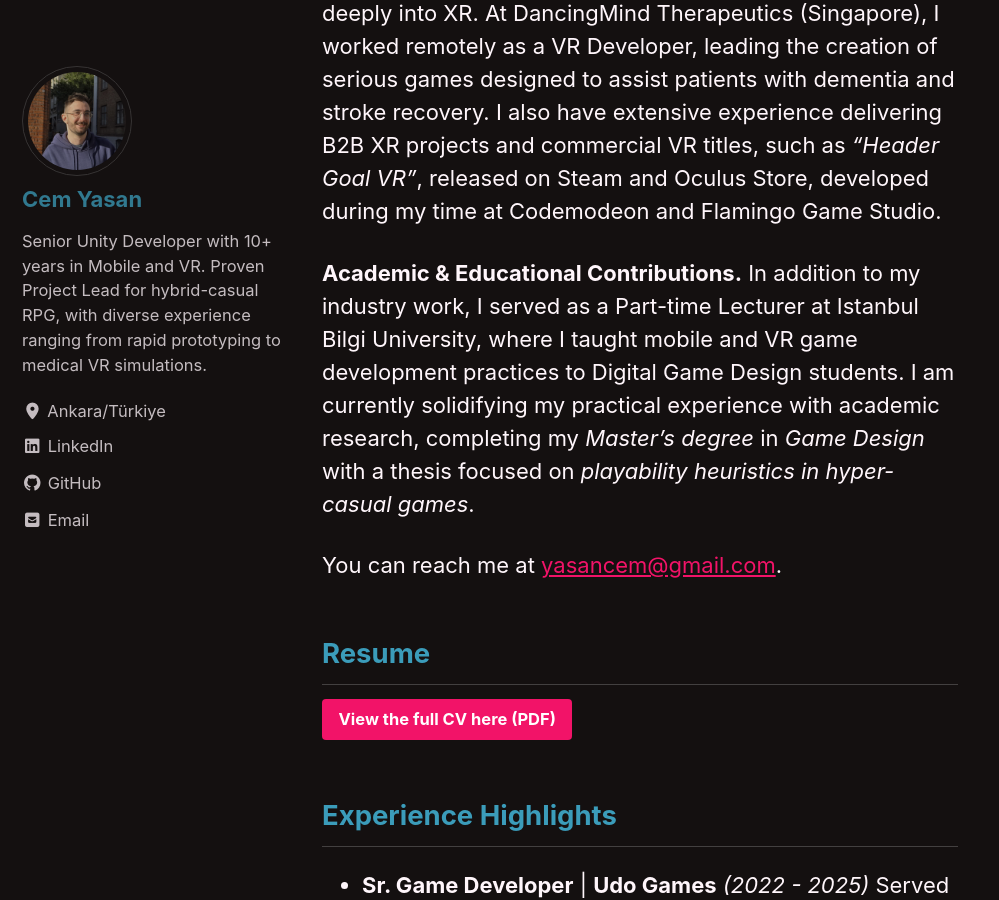
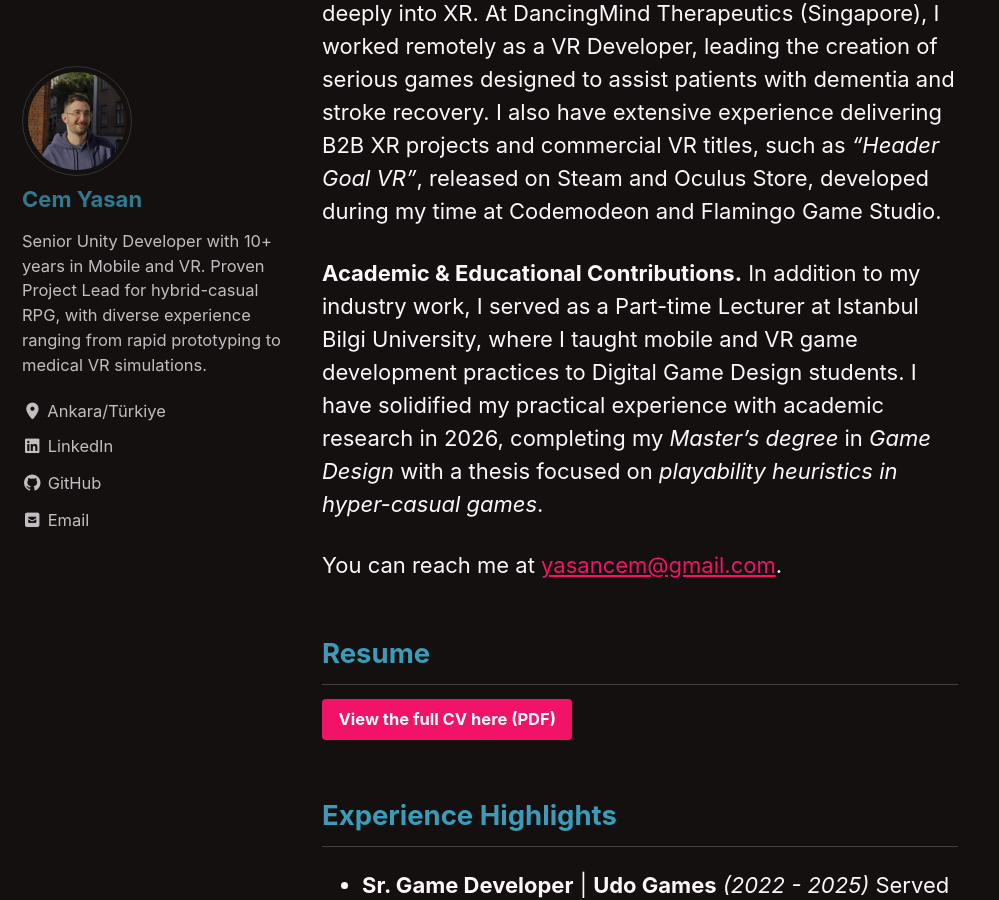
Before and after one commit to cemyasan/cemyasan.github.io, a Jekyll site: the page built from about-resume.md, in a window 1280 px wide and 900 px high, scrolled down 933 px. Shown: the whole window, without its empty margins (0-999 px from the left). Built offline with Jekyll 4.4.1, drawn with Linux system fonts in a browser that asks for light colours; cached includes are drawn as plain includes; some of the changed text lies outside the part shown.

Commit message:
graduated msc

```diff
--- a/about-resume.md
+++ b/about-resume.md
@@ -13,9 +13,7 @@ I am a **Senior Game Developer** with over 10 years of professional experience,
 
 **VR & Serious Games.** My technical background extends deeply into XR. At DancingMind Therapeutics (Singapore), I worked remotely as a VR Developer, leading the creation of serious games designed to assist patients with dementia and stroke recovery. I also have extensive experience delivering B2B XR projects and commercial VR titles, such as *"Header Goal VR"*, released on Steam and Oculus Store, developed during my time at Codemodeon and Flamingo Game Studio.
 
-**Academic & Educational Contributions.** In addition to my industry work, I served as a Part-time Lecturer at Istanbul Bilgi University, where I taught mobile and VR game development practices to Digital Game Design students. I am currently solidifying my practical experience with academic research, completing my *Master's degree* in *Game Design* with a thesis focused on *playability heuristics in hyper-casual games*.
-
-<!--I have solidified my practical experience with academic research in early 2026, completing my *Master's degree* in *Game Design* with a thesis focused on *playability heuristics in hyper-casual games.*-->
+**Academic & Educational Contributions.** In addition to my industry work, I served as a Part-time Lecturer at Istanbul Bilgi University, where I taught mobile and VR game development practices to Digital Game Design students. I have solidified my practical experience with academic research in 2026, completing my *Master's degree* in *Game Design* with a thesis focused on *playability heuristics in hyper-casual games*.
 
 You can reach me at [{{ site.author.email }}](mailto:{{ site.author.email }}).
 
```
Also changed, not shown: other parts of about-resume.md (+1 -1 lines), 1 other file.
